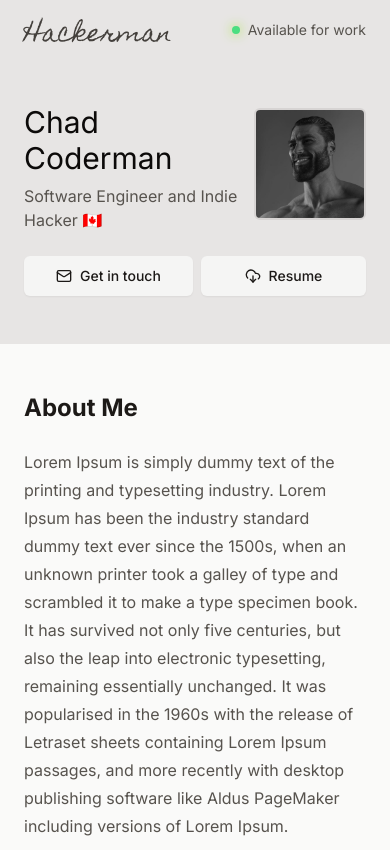
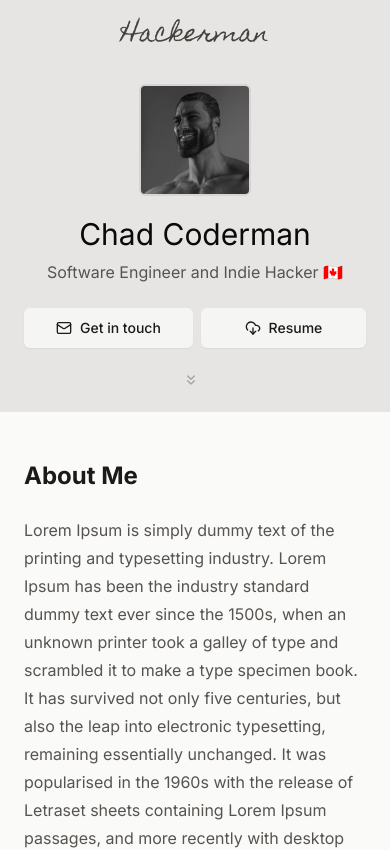
Before and after one commit to Ekimerton/next-portfolio, a Next.js app: page / in a window 390 px wide. Shown: the top 850 px of the page. Built offline with nearby package versions, Linux system fonts and the light colour scheme.

Commit message:
Mobile retweak

```diff
--- a/src/app/components/Navbar.jsx
+++ b/src/app/components/Navbar.jsx
@@ -8,7 +8,7 @@ const homemadeApple = Homemade_Apple({ subsets: ["latin"], weight: ["400"] });
 export default function Navbar({}) {
   return (
     <nav className="bg-stone-200 dark:bg-stone-900 top-0 w-full z-10">
-      <div className="max-w-4xl mx-auto py-3 px-6 flex justify-between items-center text-stone-600 dark:text-stone-400">
+      <div className="max-w-4xl mx-auto py-3 px-6 flex justify-between max-sm:justify-center items-center text-stone-600 dark:text-stone-400">
         <div
           id="navbar-left"
           className="flex items-center justify-center gap-2"
@@ -25,7 +25,10 @@ export default function Navbar({}) {
           <Button variant="ghost">Blog</Button>
           */}
         </div>
-        <div id="navbar-right" className="flex items-center justify-center">
+        <div
+          id="navbar-right"
+          className="flex items-center justify-center max-sm:hidden"
+        >
           <div className="flex items-center justify-center gap-2">
             <div className="bg-green-400 h-2 w-2 rounded-full glow"></div>
             <p className="text-sm">Available for work</p>
--- a/src/app/components/ProjectEntry.jsx
+++ b/src/app/components/ProjectEntry.jsx
@@ -6,7 +6,7 @@ export default function ProjectEntry({
   size = "small",
   imageSrc = "/images/project.png",
   title = "Cool Project!",
-  content = "Check out my cool project, serving 10000 users daily.",
+  content = "",
   url,
 }) {
   if (size === "large") {
@@ -50,7 +50,7 @@ export default function ProjectEntry({
         />
         <div>
           <h3 className="m-0">{title}</h3>
-          <p className="">{content}</p>
+          <p className="hidden max-md:block">{content}</p>
         </div>
 
         {url && (
--- a/src/app/components/StatBox.jsx
+++ b/src/app/components/StatBox.jsx
@@ -10,7 +10,7 @@ export default function StatBox({
     >
       <div className="relative w-full h-full flex flex-col items-center justify-center text-center">
         <p className="absolute m-0 top-0 text-sm">{topCaption}</p>
-        <h3 className="m-0 text-5xl md:text-6xl tracking-tight">{number}</h3>
+        <h3 className="m-0 text-4xl md:text-6xl tracking-tight">{number}</h3>
         <p className="absolute m-0 bottom-0 text-sm">{bottomCaption}</p>
       </div>
     </div>
--- a/src/app/sections/Hero.jsx
+++ b/src/app/sections/Hero.jsx
@@ -1,12 +1,15 @@
 import { Button } from "@/app/components/ui/button";
-import { Mail, DownloadCloud } from "lucide-react";
+import { Mail, DownloadCloud, ChevronsDown } from "lucide-react";
 import Image from "next/image";
 import Link from "next/link";
 
 export default function Hero({}) {
   return (
     <div className="bg-stone-200 dark:bg-stone-900 w-full">
-      <div className="max-w-4xl mx-auto py-12 px-6" id="profile-section">
+      <div
+        className="max-w-4xl mx-auto py-12 px-6 max-sm:hidden visible"
+        id="profile-section"
+      >
         <div className="flex justify-between gap-4">
           <div className="flex flex-col justify-between">
             <div className="-mt-1 flex flex-col gap-2">
@@ -52,6 +55,57 @@ export default function Hero({}) {
           </Button>
         </div>
       </div>
+      {/* Mobile Version */}
+      <div
+        className="max-w-4xl mx-auto py-6 px-6 sm:hidden visible flex flex-col items-center gap-6 text-center"
+        id="profile-section"
+      >
+        <Image
+          id="headshot"
+          className="w-36 h-36 max-sm:h-28 max-sm:w-28 rounded-md border-stone-700/10 border-2"
+          src={"/images/headshot.jpg"}
+          width={150}
+          height={150}
+          alt="Headshot"
+        />
+        <div className="flex justify-between gap-4">
+          <div className="flex flex-col justify-between">
+            <div className="-mt-1 flex flex-col gap-2">
+              <p className="dark:text-stone-50 text-stone-950 text-3xl">
+                Chad Coderman
+              </p>
+              <p className="text-stone-600 dark:text-stone-400">
+                Software Engineer and Indie Hacker 🇨🇦
+              </p>
+            </div>
+            <div className="max-sm:hidden">
+              <Button asChild variant="secondary" size="lg">
+                <Link href="mailto:ekim0252@gmail.com">
+                  <Mail className="w-4 h-4 mr-2" />
+                  Get in touch
+                </Link>
+              </Button>
+              <Button asChild size="lg" className="ml-2" variant="secondary">
+                <Link href="/resume.pdf">
+                  <DownloadCloud className="h-4 w-4 mr-2" />
+                  Resume
+                </Link>
+              </Button>
+            </div>
+          </div>
+        </div>
+        <div className="sm:hidden w-full flex gap-2">
+          <Button size="lg" variant="secondary" className="flex-1">
+            <Mail className="w-4 h-4 mr-2" />
+            Get in touch
+          </Button>
+          <Button className="flex-1" size="lg" variant="secondary">
+            <DownloadCloud className="h-4 w-4 mr-2" />
+            Resume
+          </Button>
+        </div>
+        <ChevronsDown className="h-4 w-4 mr-2 text-stone-400" />
+      </div>
     </div>
   );
 }
```
Also changed, not shown: src/app/blog/posts/shadcn.md (+1 -1 lines), src/app/blog/posts/thinking-with-tailwind.md (+3 -5 lines).
